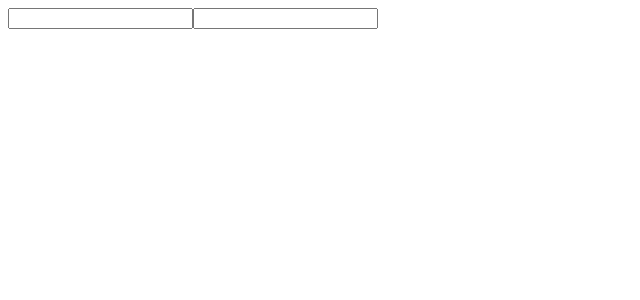
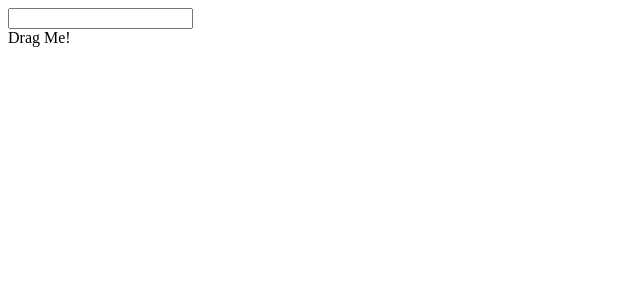
Before and after one commit to SOunit/react_typescript, a React (Create React App) app in the folder 01_rts/: page / in a window 1280 px wide. Shown: the top 300 px of the page, without its empty margins (0-640 px from the left). Built offline with nearby package versions, Linux system fonts and the light colour scheme.

Commit message:
add drag event type sample

```diff
--- a/01_rts/src/events/EventComponent.tsx
+++ b/01_rts/src/events/EventComponent.tsx
@@ -1,15 +1,21 @@
+import React from 'react';
+
 const EventComponent: React.FC = () => {
-  // get type from function in jsx
+  // event type from onChange mouseover definition
   const onChange = (event: React.ChangeEvent<HTMLInputElement>) => {
+    console.log(event);
+  };
+
+  const onDragStart = (event: React.DragEvent<HTMLDivElement>) => {
     console.log(event);
   };
 
   return (
     <div>
-      {/* this line has type inference */}
-      <input onChange={(e) => console.log(e)} />
-      {/* this line has NO type inference */}
       <input onChange={onChange} />
+      <div draggable onDragStart={onDragStart}>
+        Drag Me!
+      </div>
     </div>
   );
 };
```
